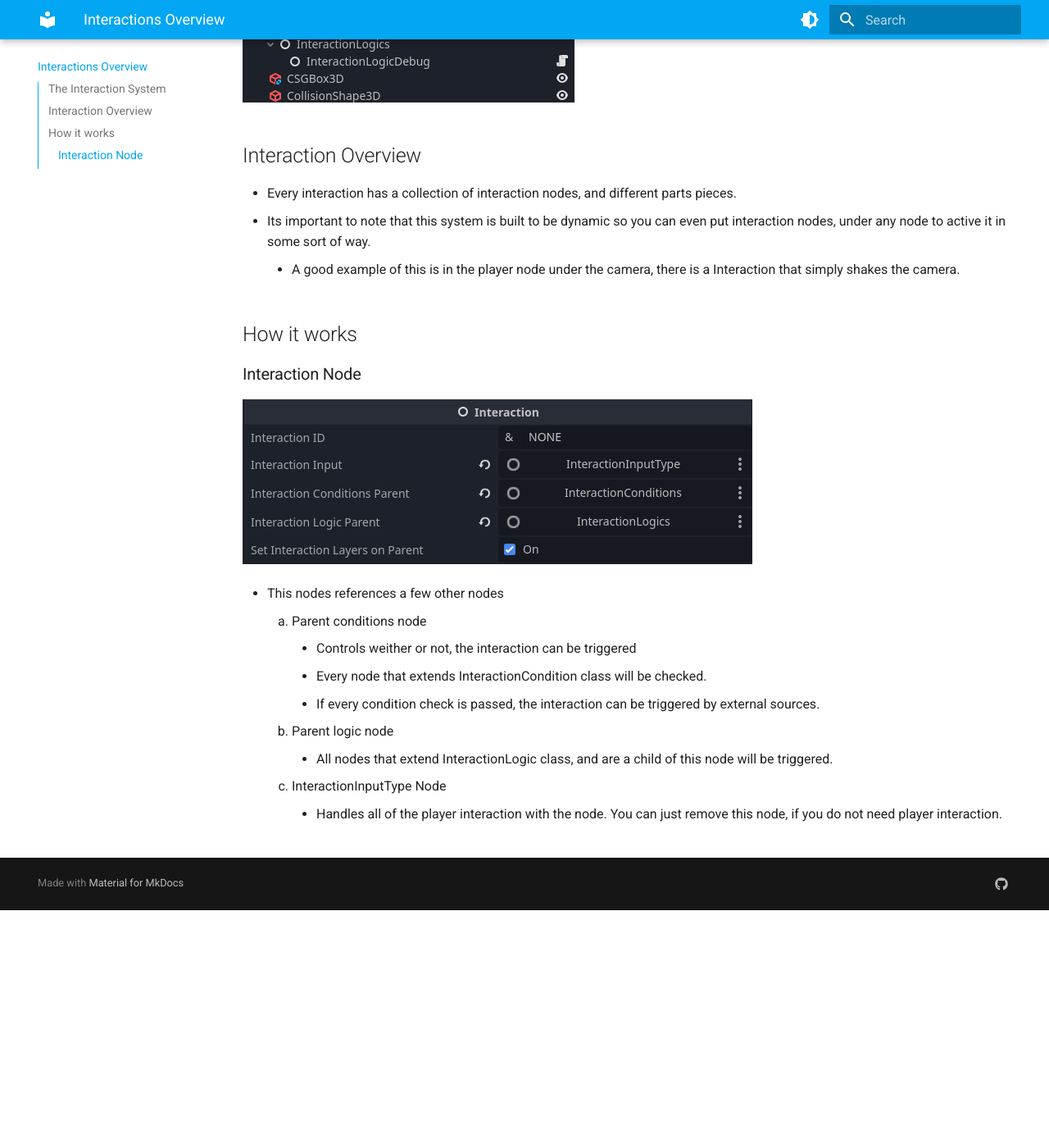
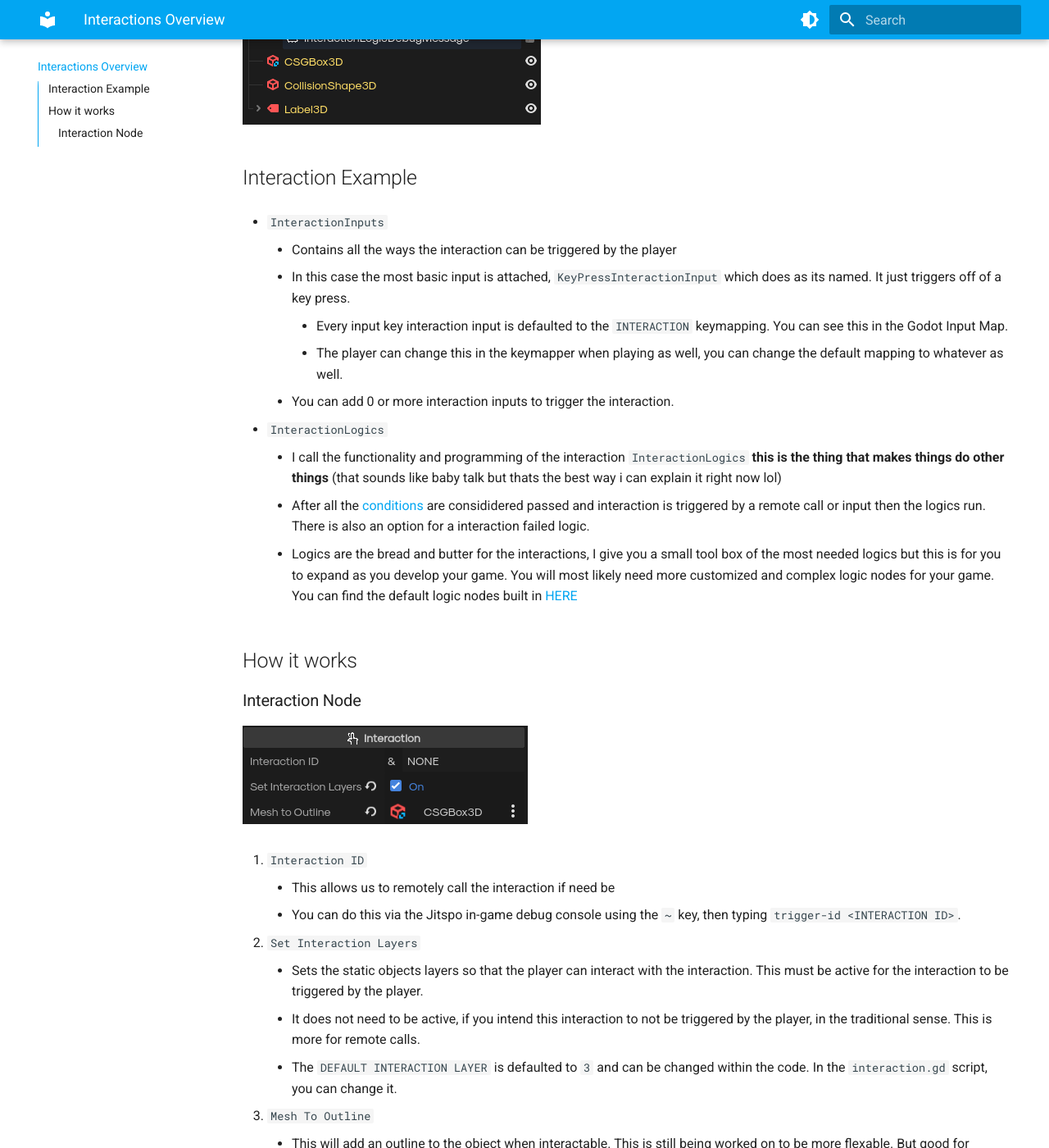
Before and after one commit to Finnder/godot-fps-template-docs, an MkDocs documentation site: the page built from docs/interaction/interactions.md, in a window 1280 px wide and 1400 px high, scrolled down 340 px. Shown: the whole window at 82% size. Built offline with MkDocs 1.6.1 and Material for MkDocs 9.7.7, drawn with Linux system fonts in a browser that asks for light colours; before the commit the page ends 1450 px from its top, so only the background shows below that; some of the changed text lies outside the part shown.

Commit message:
Updated to 1.2, added a buncha different things

```diff
--- a/docs/interaction/interactions.md
+++ b/docs/interaction/interactions.md
@@ -1,11 +1,17 @@
-### The Interaction System
 
 ![Alt text](../assets/basic-interaction-image.png)
+## Interaction Example
+- `InteractionInputs`
+    - Contains all the ways the interaction can be triggered by the player
+    - In this case the most basic input is attached, `KeyPressInteractionInput` which does as its named. It just triggers off of a key press.
+        - Every input key interaction input is defaulted to the `INTERACTION` keymapping. You can see this in the Godot Input Map.
+        - The player can change this in the keymapper when playing as well, you can change the default mapping to whatever as well.
+    - You can add 0 or more interaction inputs to trigger the interaction.
 
-## Interaction Overview
-- Every interaction has a collection of interaction nodes, and different parts pieces.
-- Its important to note that this system is built to be dynamic so you can even put interaction nodes, under any node to active it in some sort of way.
-    - A good example of this is in the player node under the camera, there is a Interaction that simply shakes the camera.
+- `InteractionLogics`
+    - I call the functionality and programming of the interaction `InteractionLogics` **this is the thing that makes things do other things** (that sounds like baby talk but thats the best way i can explain it right now lol)
+    - After all the [conditions](interaction-conditions.md) are consididered passed and interaction is triggered by a remote call or input then the logics run. There is also an option for a interaction failed logic.
+    - Logics are the bread and butter for the interactions, I give you a small tool box of the most needed logics but this is for you to expand as you develop your game. You will most likely need more customized and complex logic nodes for your game. You can find the default logic nodes built in [HERE](interaction-logics.md)
 
 
 ## How it works
@@ -14,12 +20,13 @@
 
 ![Alt text](../assets/interaction-node.png)
 
-- This nodes references a few other nodes
-    1. Parent conditions node
-        - Controls weither or not, the interaction can be triggered
-        - Every node that extends InteractionCondition class will be checked.
-        - If every condition check is passed, the interaction can be triggered by external sources.
-    2. Parent logic node
-        - All nodes that extend InteractionLogic class, and are a child of this node will be triggered.
-    3. InteractionInputType Node
-        - Handles all of the player interaction with the node. You can just remove this node, if you do not need player interaction.
+1. `Interaction ID`
+    - This allows us to remotely call the interaction if need be
+    - You can do this via the Jitspo in-game debug console using the `~` key, then typing `trigger-id <INTERACTION ID>`.
+
+2. `Set Interaction Layers`
+    - Sets the static objects layers so that the player can interact with the interaction. This must be active for the interaction to be triggered by the player.
+    - It does not need to be active, if you intend this interaction to not be triggered by the player, in the traditional sense. This is more for remote calls.
+    - The `DEFAULT INTERACTION LAYER` is defaulted to `3` and can be changed within the code. In the `interaction.gd` script, you can change it.
+3. `Mesh To Outline`
+    - This will add an outline to the object when interactable. This is still being worked on to be more flexable. But good for simple 3D objects. Not tested enough.
--- a/mkdocs.yml
+++ b/mkdocs.yml
@@ -1,4 +1,4 @@
-site_name: Godot FPS Template Documentation
+site_name: Godot FPS Template Documentation 1.2
 site_description: Documentation for Godot FPS Template
 site_url: https://finnder.github.io/godot-fps-template-docs/
 
```
Also changed, not shown: docs/index.md (added, +4 -0 lines), docs/interaction/interaction-conditions.md (+3 -2 lines), docs/interaction/interaction-logics.md (+8 -5 lines), docs/assets/basic-interaction-image.png, docs/assets/interaction-node.png.
